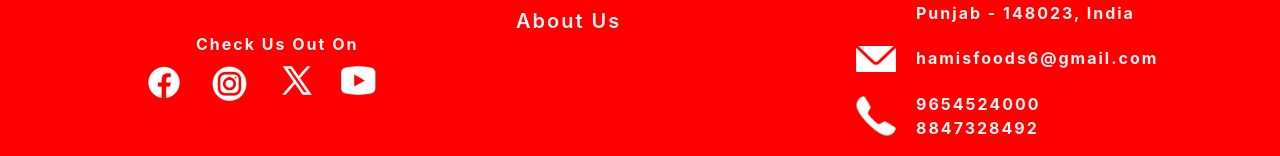
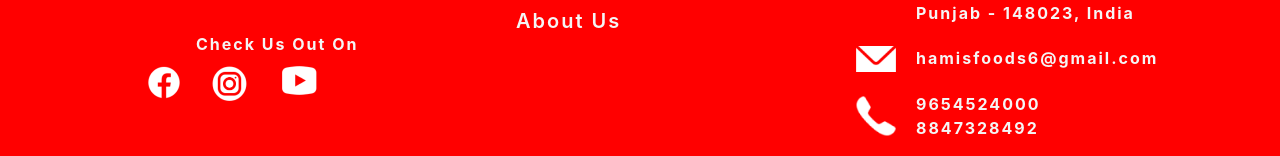
Before and after one commit to thevaibhavrr/Hatim, a React (Create React App) app: page /product in a window 1280 px wide. Shown: the part 6600-6756 px from the top of the page. Built offline with nearby package versions, Linux system fonts and the light colour scheme.

Commit message:
updater footer socail media links

```diff
--- a/src/components/footer.jsx
+++ b/src/components/footer.jsx
@@ -31,35 +31,44 @@ function Footer() {
               <div className="socail_media_icons_footer_div"  >
                 {/* 1 */}
                 <div>
+                  <Link to={"https://www.facebook.com/hamisbiscuits/"}>
                   <img
                     src={Facebook}
                     alt="icon"
                     className="img-fluid footer_copany_icon_images"
-                  />
+                    />
+                    </Link>
                 </div>
                 {/* 2 */}
                 <div>
+                <Link to={"https://www.instagram.com/hamis_biscuits/"}>
+
                   <img
                     src={Instagram}
                     alt="icon"
                     className="img-fluid footer_copany_icon_images"
                   />
+                    </Link>
+
                 </div>
                 {/* 3 */}
-                <div>
+                {/* <div>
                   <img
                     src={TwitterX}
                     alt="icon"
                     className="img-fluid footer_copany_icon_images"
                   />
-                </div>
+                </div> */}
                 {/* 4 */}
                 <div>
+                <Link to={"https://www.youtube.com/channel/UCvD3y6USLa2WYLfO9gHQ_Vg"}>
+
                   <img
                     src={YouTube}
                     alt="icon"
                     className="img-fluid footer_copany_icon_images"
                   />
+                  </Link>
                 </div>
               </div>
             </div>
```
